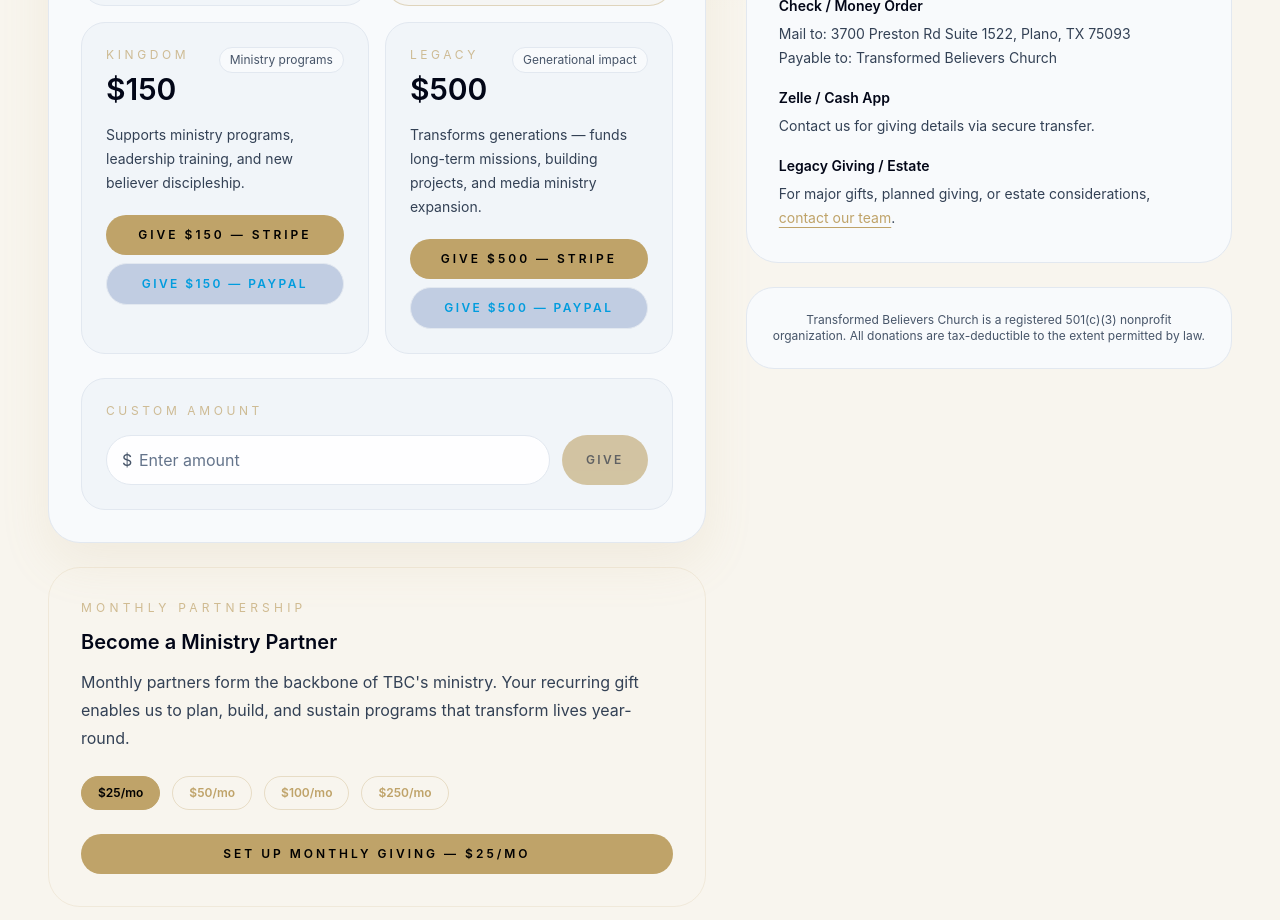
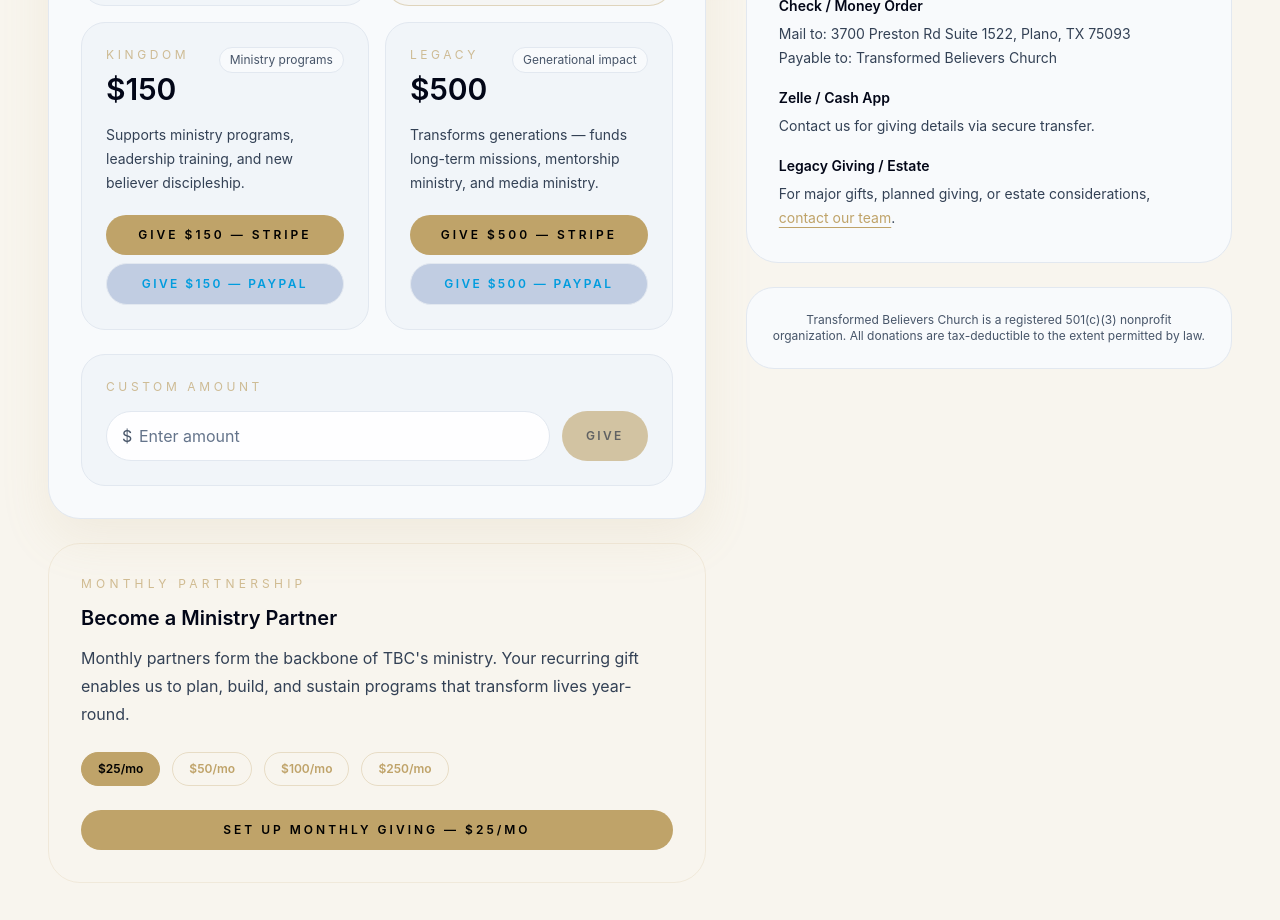
Before and after one commit to vtodd2/tbc-ministries, a Next.js app: page /donate in a window 1280 px wide. Shown: the part 800-1720 px from the top of the page. Built offline with nearby package versions, Linux system fonts and the light colour scheme; no server answers.

Commit message:
Update Legacy giving tier description

```diff
--- a/app/donate/page.tsx
+++ b/app/donate/page.tsx
@@ -33,7 +33,7 @@ const tiers: DonationTier[] = [
   {
     label: 'Legacy',
     value: '$500',
-    description: 'Transforms generations — funds long-term missions, building projects, and media ministry expansion.',
+    description: 'Transforms generations — funds long-term missions, mentorship ministry, and media ministry.',
     impact: 'Generational impact',
   },
 ];
```
